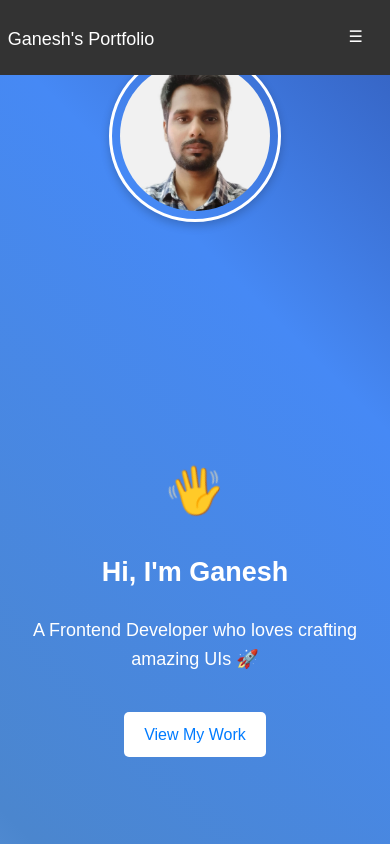
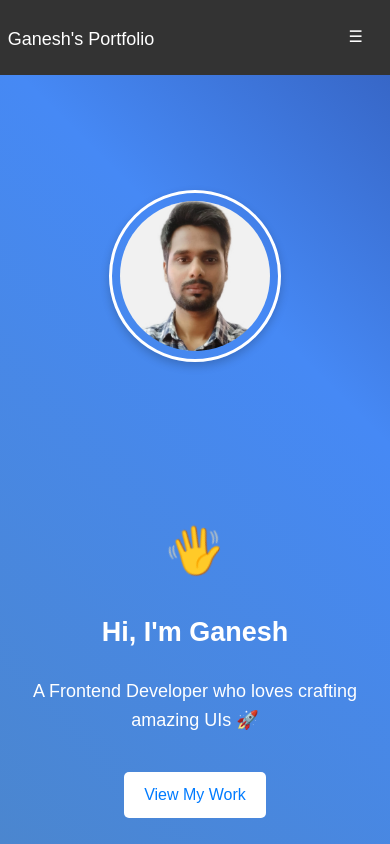
Before and after one commit to gvrnganesh/ganesh-portfolio, a React (Create React App) app: page / in a window 390 px wide. Shown: the top 844 px of the page. Built offline with nearby package versions, Linux system fonts and the light colour scheme.

Commit message:
responsive update

```diff
--- a/src/components/Header.css
+++ b/src/components/Header.css
@@ -100,7 +100,7 @@
       display: none;
   }
 
-  .nav-menu.active {
+  .nav-menu.open {
       display: flex;
   }
 
--- a/src/components/Hero.css
+++ b/src/components/Hero.css
@@ -97,6 +97,7 @@
   .hero {
     flex-direction: column;
     text-align: center;
+    padding-top: 80px;
   }
 
   .hero-left {
@@ -110,7 +111,7 @@
   .profile-pic {
     width: 150px;
     height: 150px;
-    margin-top: 30px;
+    margin-top: 110px;
   }
 
   .cta-button {
```
